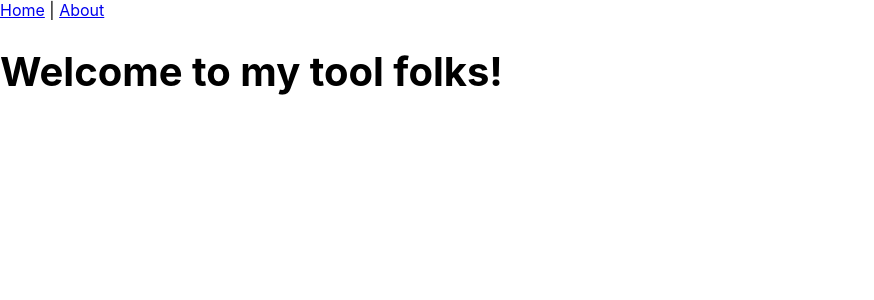
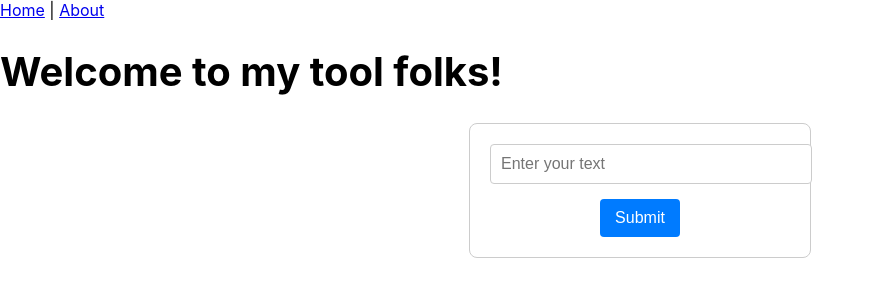
Before and after one commit to bprigent/whiteboarding-design-exercise-tool, a React (Create React App) app in the folder react_directory/: page / in a window 1280 px wide. Shown: the top 300 px of the page, without its empty margins (0-874 px from the left). Built offline with nearby package versions, Linux system fonts and the light colour scheme.

Commit message:
added a form to the homepage

```diff
--- /dev/null
+++ b/react_directory/src/components/PromptForm.js
@@ -0,0 +1,31 @@
+import React, { useState } from 'react';
+import './PromptForm.scss';
+
+function PromptForm() {
+  const [inputValue, setInputValue] = useState('');
+
+  const handleSubmit = (e) => {
+    e.preventDefault();
+    console.log('Submitted value:', inputValue);
+    // Add logic to handle form submission here, like sending data to your backend.
+  };
+
+  return (
+    <form className="form" onSubmit={handleSubmit}>
+      <div className="form-group">
+        <input
+          type="text"
+          className="form-input"
+          placeholder="Enter your text"
+          value={inputValue}
+          onChange={(e) => setInputValue(e.target.value)}
+        />
+      </div>
+      <button type="submit" className="form-submit">
+        Submit
+      </button>
+    </form>
+  );
+}
+
+export default PromptForm;
--- /dev/null
+++ b/react_directory/src/components/PromptForm.scss
@@ -0,0 +1,43 @@
+.form {
+    display: flex;
+    flex-direction: column;
+    align-items: center;
+    padding: 20px;
+    border: 1px solid #ccc;
+    border-radius: 8px;
+    width: 300px;
+    margin: 0 auto;
+
+    .form-group {
+      margin-bottom: 15px;
+      width: 100%;
+    }
+
+    .form-input {
+      width: 100%;
+      padding: 10px;
+      border: 1px solid #ccc;
+      border-radius: 4px;
+      font-size: 16px;
+      outline: none;
+
+      &:focus {
+        border-color: #007bff;
+      }
+    }
+
+    .form-submit {
+      background-color: #007bff;
+      color: white;
+      padding: 10px 15px;
+      border: none;
+      border-radius: 4px;
+      font-size: 16px;
+      cursor: pointer;
+      transition: background-color 0.3s;
+
+      &:hover {
+        background-color: #0056b3;
+      }
+    }
+  }
--- a/react_directory/src/pages/Home.js
+++ b/react_directory/src/pages/Home.js
@@ -1,10 +1,12 @@
 import Nav from '../components/Nav';
+import PromptForm from '../components/PromptForm';
 
 function Home() {
     return (
     <div>
         <Nav />
         <h1>Welcome to my tool folks!</h1>
+        <PromptForm />
     </div>
     );
 }
```
